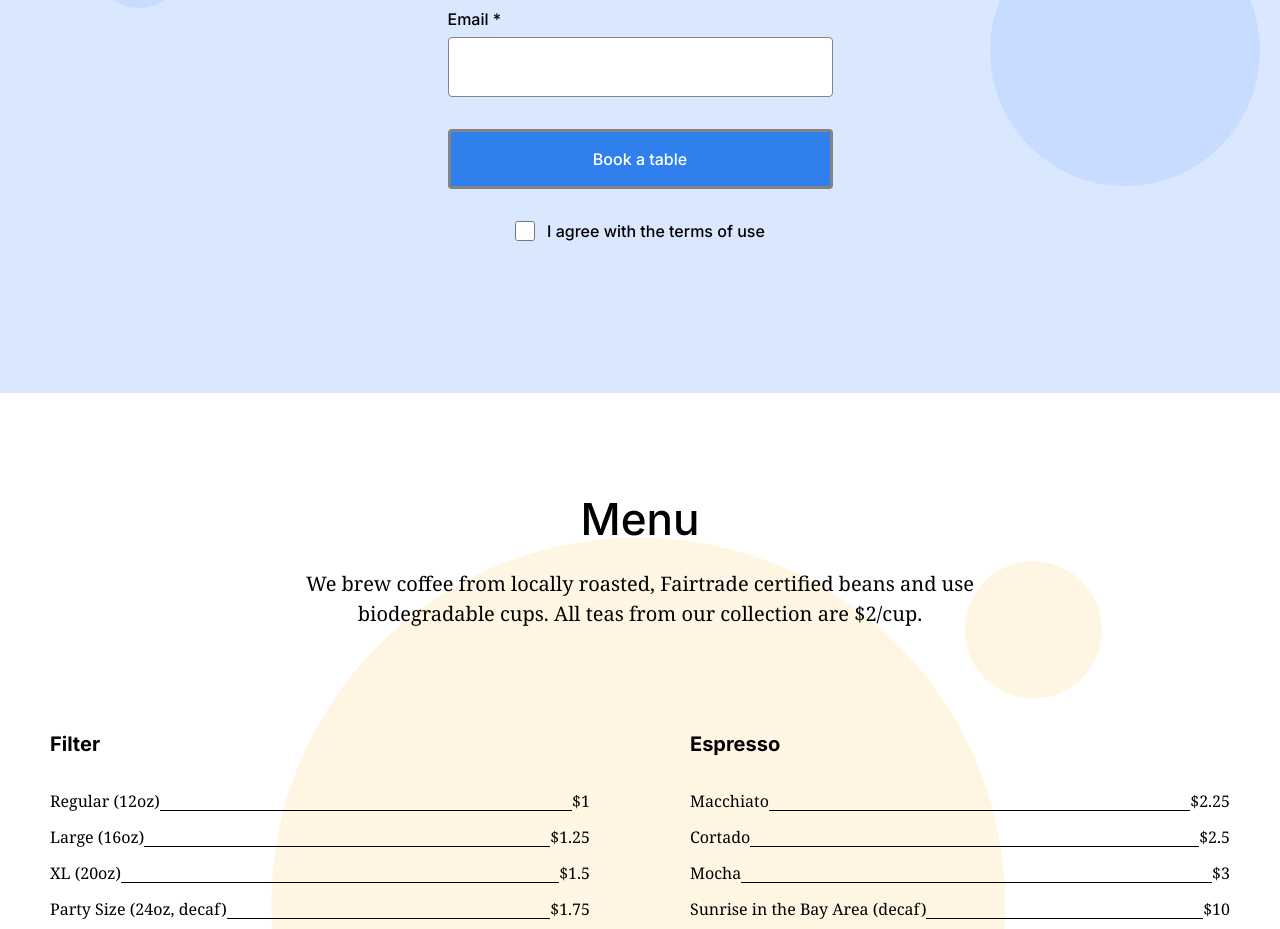
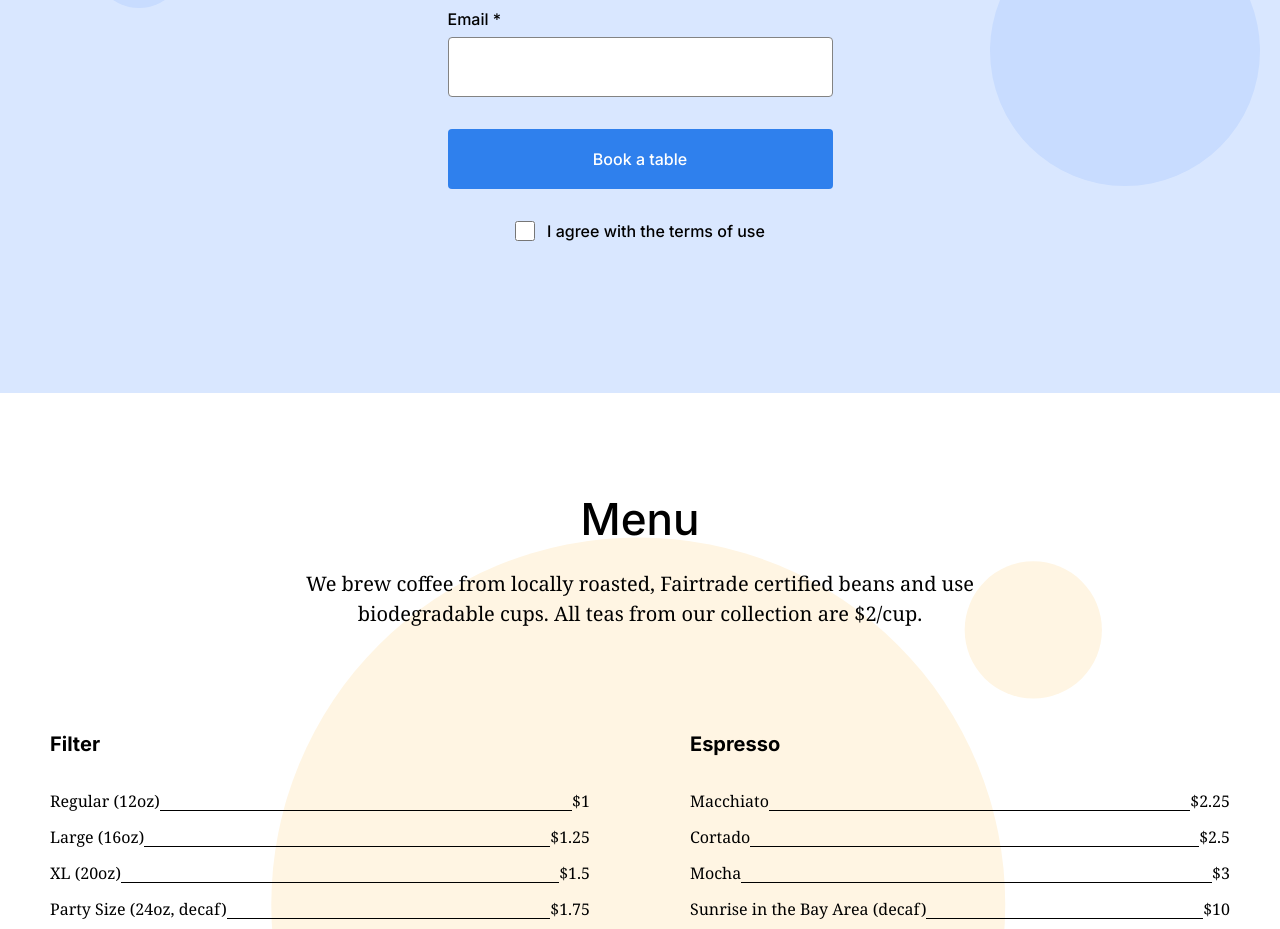
Before and after one commit to bxadam/se_project_coffeeshop, a plain HTML site: page index.html in a window 1280 px wide. Shown: the part 2241-3170 px from the top of the page. Drawn offline with Linux system fonts and the light colour scheme.

Commit message:
final commit

```diff
--- a/blocks/form.css
+++ b/blocks/form.css
@@ -69,8 +69,7 @@
   font-size: 16px;
   line-height: 20px;
   animation: fade 2.5s;
-  border: #838383;
-  border-style: solid;
+  border: none;
 }
 
 .form__button:hover {
--- a/blocks/menu.css
+++ b/blocks/menu.css
@@ -22,7 +22,7 @@
   max-width: 780px;
   margin: auto auto 100px;
   text-align: center;
-  font-family: "Noto Serif";
+  font-family: "Noto Serif", "Times New Roman", serif;
   font-style: normal;
   font-weight: normal;
   font-size: 20px;
```
